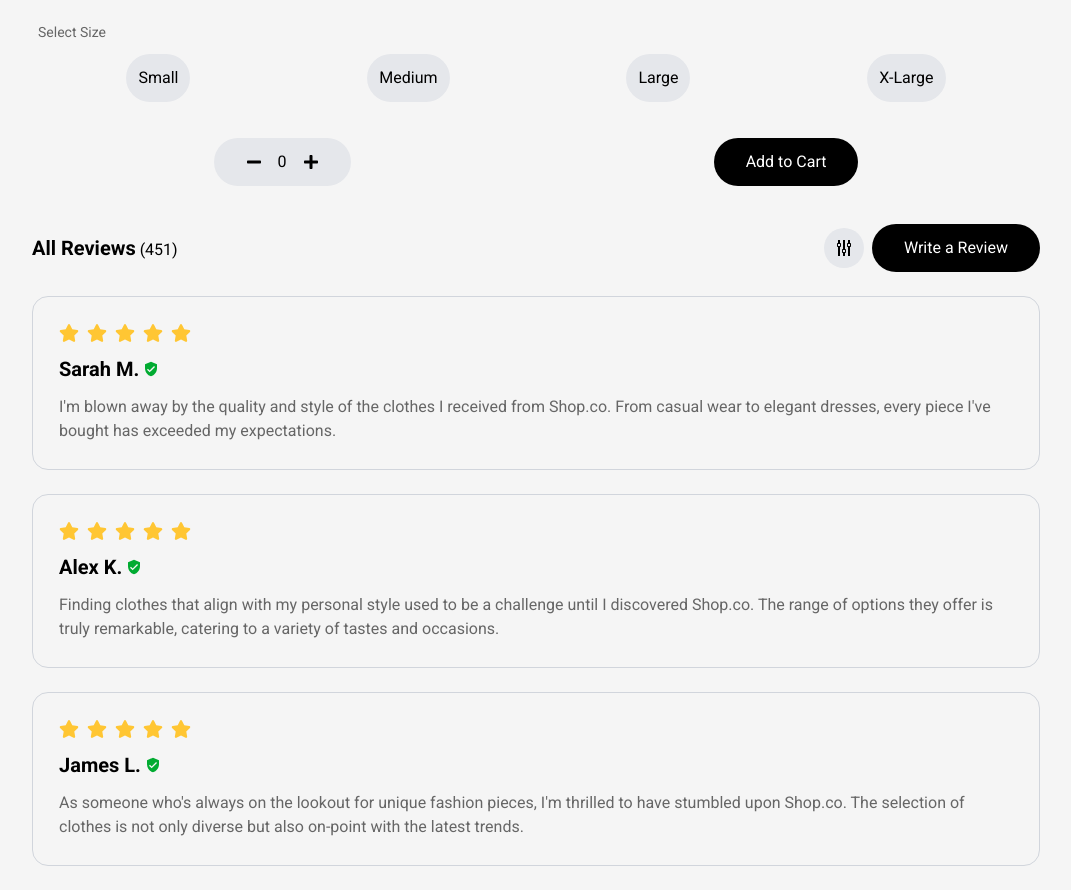
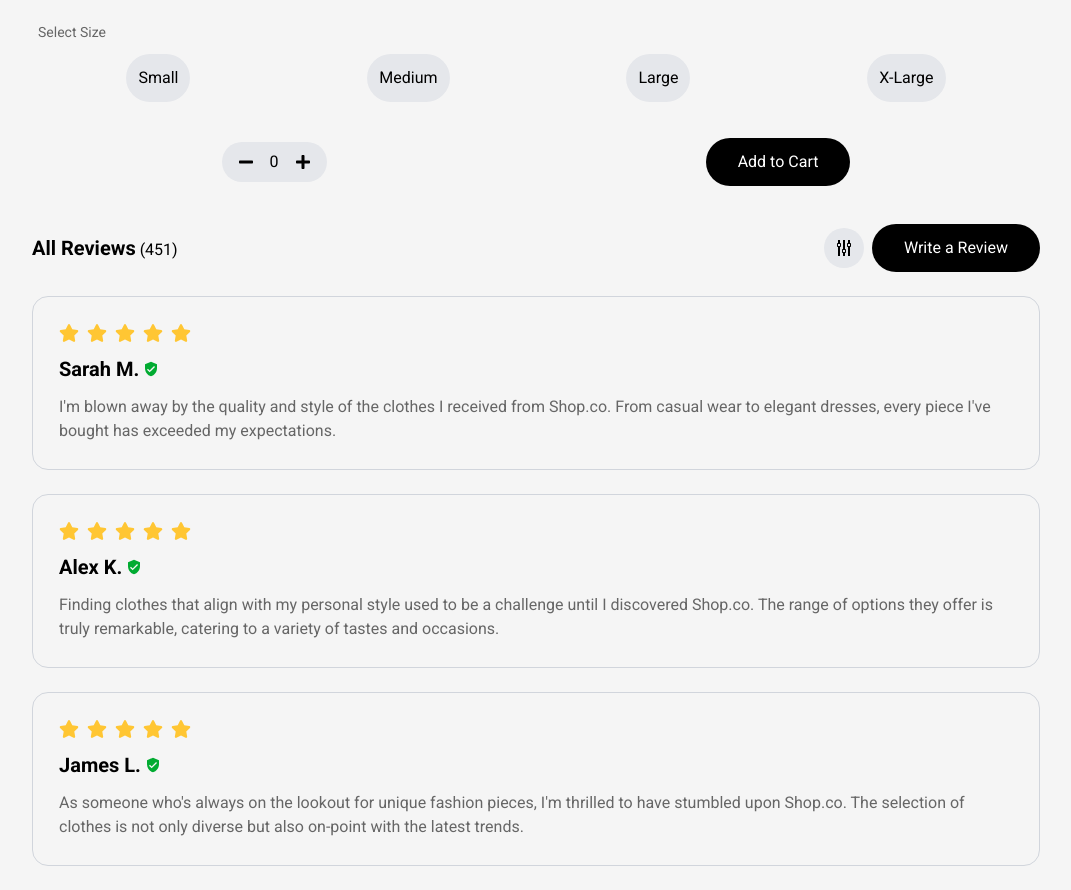
Before and after one commit to Kaydev-cmd/shop-co-web-app, a Next.js app: page /product in a window 1280 px wide. Shown: the part 1120-2010 px from the top of the page, without its empty margins (104-1175 px from the left). Built offline with nearby package versions, Linux system fonts and the light colour scheme.

Commit message:
feat: add a padding of 8px for top and bottom and a padding of 16px for left and right

```diff
--- a/components/common/Counter.tsx
+++ b/components/common/Counter.tsx
@@ -8,7 +8,7 @@ const Counter = () => {
   return (
     <div
       className="bg-gray-200 rounded-4xl flex items-center gap-4"
-      style={{ padding: "12px 32px" }}
+      style={{ padding: "8px 16px" }}
     >
       <FaMinus onClick={() => setCount(count - 1)} />
       <p>{count}</p>
```
